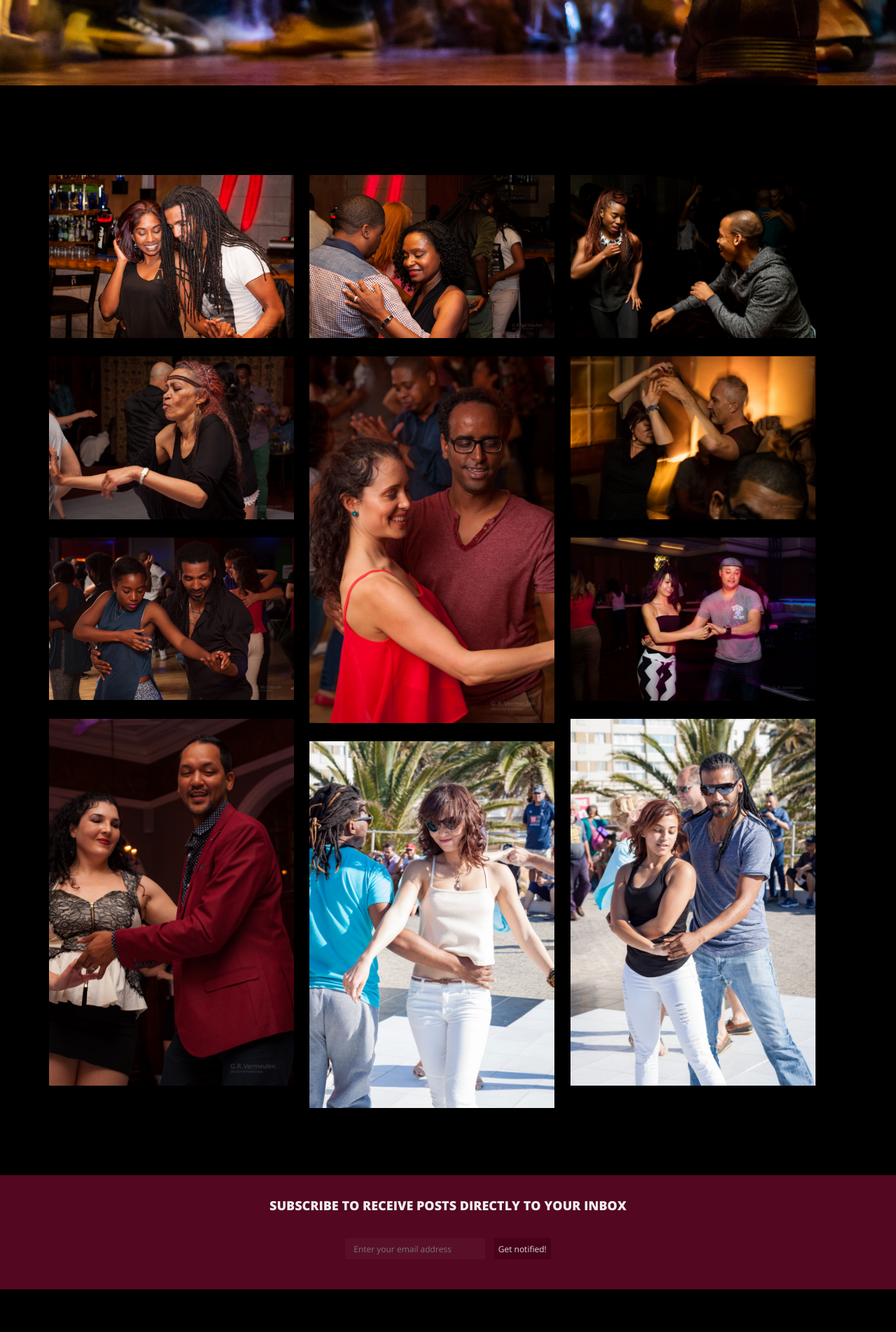
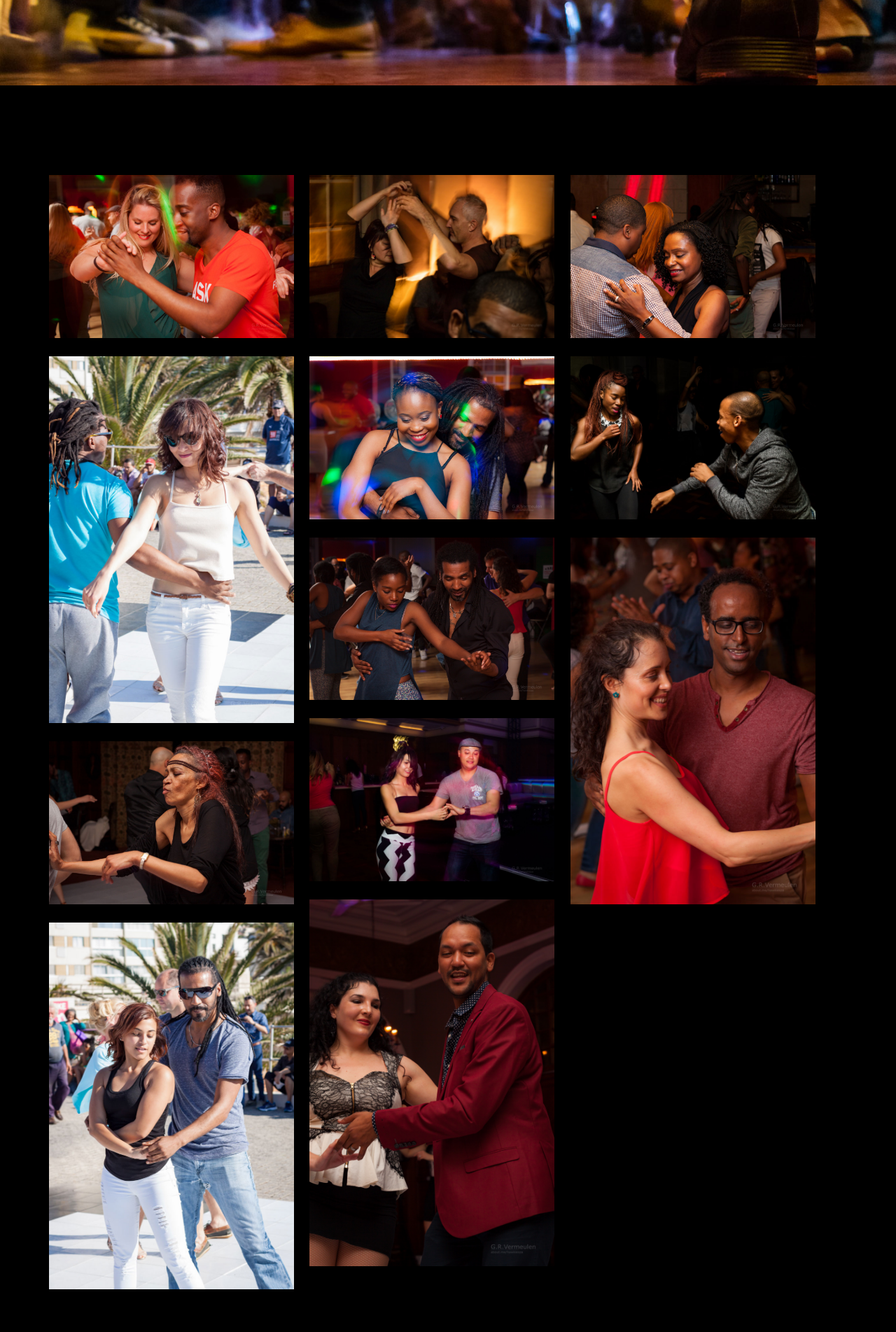
Before and after one commit to HawkiesZA/HawkiesZA.github.io, a Jekyll site: the page built from gallery/social/index.html, in a window 1280 px wide. Shown: the part 326-2229 px from the top of the page at 70% size. Built offline with Jekyll 4.4.1, drawn with Linux system fonts in a browser that asks for light colours; nearby versions of some CDN libraries.

Commit message:
Add some more photos, move the gallery around a little

```diff
--- a/gallery/social/index.html
+++ b/gallery/social/index.html
@@ -6,27 +6,29 @@ active: gallery
 header-img: "img/gallery-photo-bg.jpg"
 album-title: ""
 images:
- - image_path: /gallery/archive/social/IMG_0016.jpg
+ - image_path: /gallery/archive/social/IMG_0538.jpg
+   copyright: © G.R. Vermeulen
+ - image_path: /gallery/archive/social/IMG_3388.jpg
    copyright: © G.R. Vermeulen
  - image_path: /gallery/archive/social/IMG_0030.jpg
    copyright: © G.R. Vermeulen
+ - image_path: /gallery/archive/social/IMG_0372.jpg
+   copyright: © G.R. Vermeulen
  - image_path: /gallery/archive/social/IMG_3354.jpg
+   copyright: © G.R. Vermeulen
+ - image_path: /gallery/archive/social/IMG_0525.jpg
    copyright: © G.R. Vermeulen
  - image_path: /gallery/archive/social/IMG_0097.jpg
    copyright: © G.R. Vermeulen
- - image_path: /gallery/archive/social/IMG_3388.jpg
-   copyright: © G.R. Vermeulen
- - image_path: /gallery/archive/social/IMG_0245.jpg
+ - image_path: /gallery/archive/social/IMG_0074.jpg
    copyright: © G.R. Vermeulen
  - image_path: /gallery/archive/social/IMG_3797.jpg
    copyright: © G.R. Vermeulen
- - image_path: /gallery/archive/social/IMG_0074.jpg
+ - image_path: /gallery/archive/social/IMG_0245.jpg
    copyright: © G.R. Vermeulen
  - image_path: /gallery/archive/social/IMG_0239.jpg
    copyright: © G.R. Vermeulen
  - image_path: /gallery/archive/social/IMG_0368.jpg
-   copyright: © G.R. Vermeulen
- - image_path: /gallery/archive/social/IMG_0372.jpg
    copyright: © G.R. Vermeulen
 ---
 
```
Also changed, not shown: gallery/archive/social/IMG_0525.jpg (added), gallery/archive/social/IMG_0538.jpg (added).
